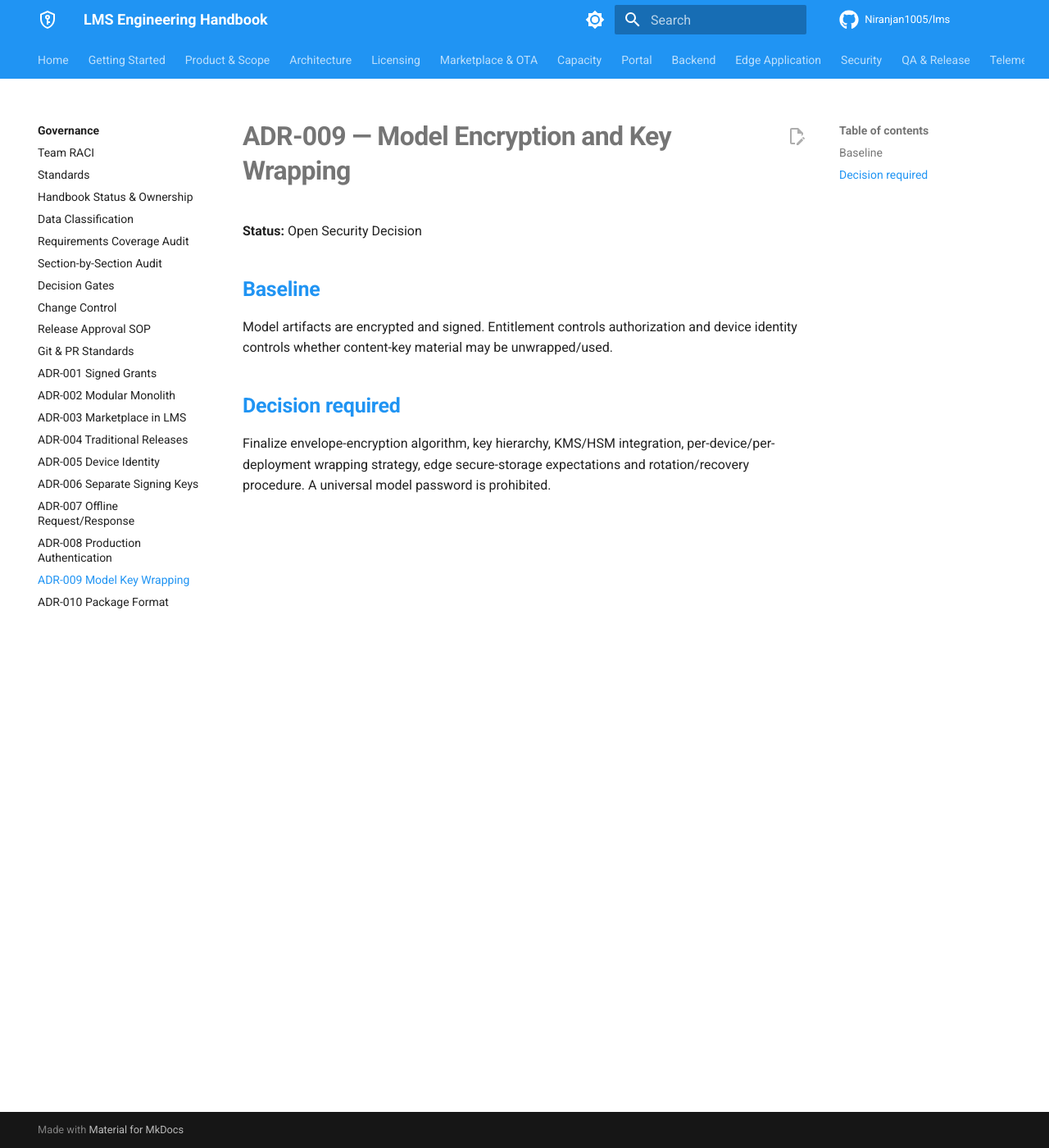
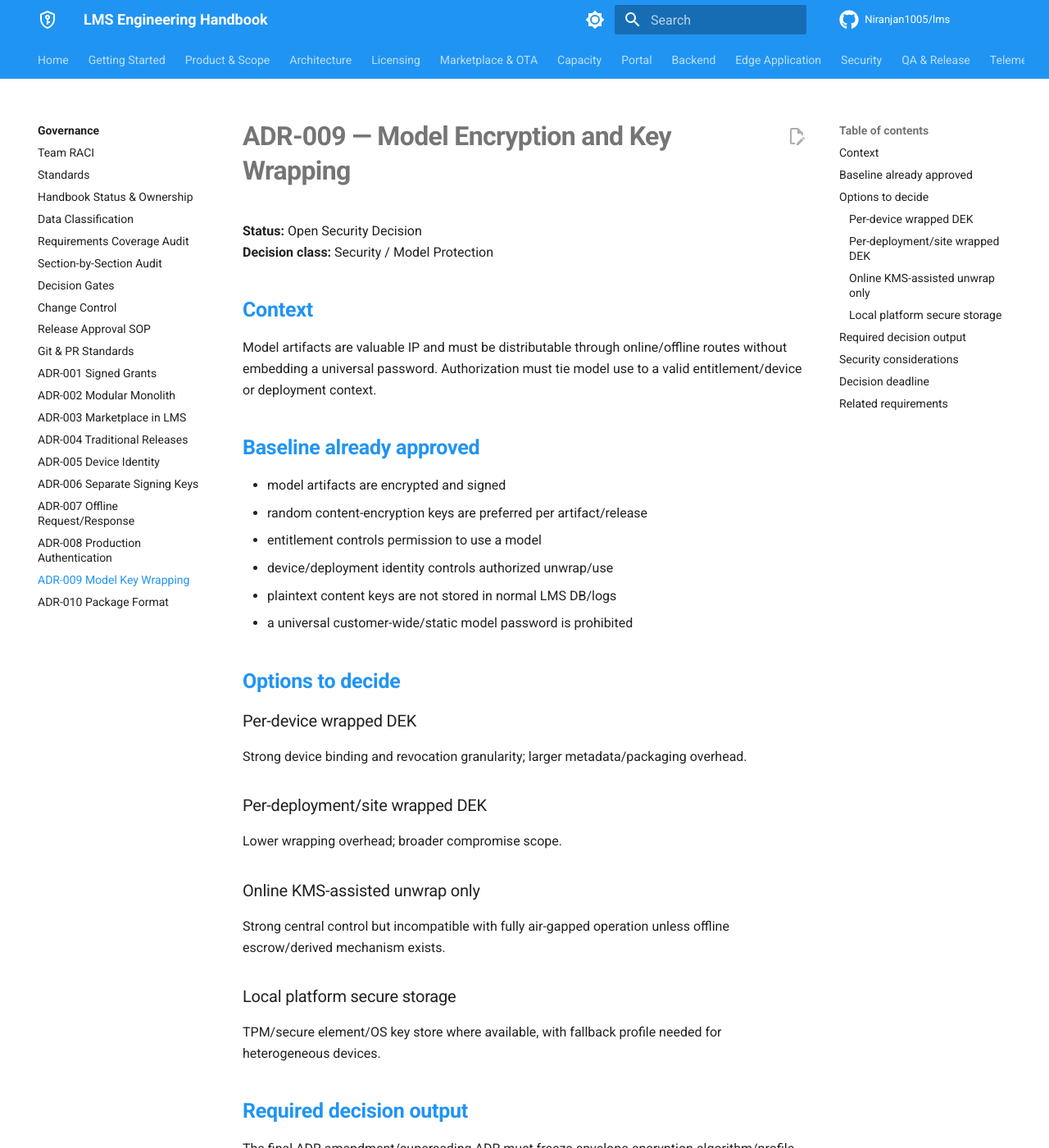
Before and after one commit to Niranjan1005/lms, an MkDocs documentation site: the page built from docs/adr/009-model-key-wrapping.md, in a window 1280 px wide and 1400 px high. Shown: the whole window at 82% size. Built offline with MkDocs 1.6.1 and Material for MkDocs 9.7.7, drawn with Linux system fonts in a browser that asks for light colours; comment, search, counter and statistics services are not loaded; some of the changed text lies outside the part shown.

Commit message:
docs: deepen ADR-009 model key decision

```diff
--- a/docs/adr/009-model-key-wrapping.md
+++ b/docs/adr/009-model-key-wrapping.md
@@ -1,11 +1,47 @@
 # ADR-009 — Model Encryption and Key Wrapping
 
 **Status:** Open Security Decision
+**Decision class:** Security / Model Protection
 
-## Baseline
+## Context
 
-Model artifacts are encrypted and signed. Entitlement controls authorization and device identity controls whether content-key material may be unwrapped/used.
+Model artifacts are valuable IP and must be distributable through online/offline routes without embedding a universal password. Authorization must tie model use to a valid entitlement/device or deployment context.
 
-## Decision required
+## Baseline already approved
 
-Finalize envelope-encryption algorithm, key hierarchy, KMS/HSM integration, per-device/per-deployment wrapping strategy, edge secure-storage expectations and rotation/recovery procedure. A universal model password is prohibited.
+- model artifacts are encrypted and signed
+- random content-encryption keys are preferred per artifact/release
+- entitlement controls permission to use a model
+- device/deployment identity controls authorized unwrap/use
+- plaintext content keys are not stored in normal LMS DB/logs
+- a universal customer-wide/static model password is prohibited
+
+## Options to decide
+
+### Per-device wrapped DEK
+Strong device binding and revocation granularity; larger metadata/packaging overhead.
+
+### Per-deployment/site wrapped DEK
+Lower wrapping overhead; broader compromise scope.
+
+### Online KMS-assisted unwrap only
+Strong central control but incompatible with fully air-gapped operation unless offline escrow/derived mechanism exists.
+
+### Local platform secure storage
+TPM/secure element/OS key store where available, with fallback profile needed for heterogeneous devices.
+
+## Required decision output
+
+The final ADR amendment/superseding ADR must freeze envelope-encryption algorithm/profile, KEK hierarchy, KMS/HSM integration, wrapping scope, local protected storage, rotation/recovery and offline package behavior.
+
+## Security considerations
+
+Root/administrator compromise may expose plaintext model memory during legitimate execution; encryption protects storage/distribution and raises misuse cost but does not create impossible software-only DRM guarantees.
+
+## Decision deadline
+
+Before production Model OTA implementation/security freeze.
+
+## Related requirements
+
+`SDR-MOD-002`, `SDR-MOD-004`, `SDR-MOD-005`
```
